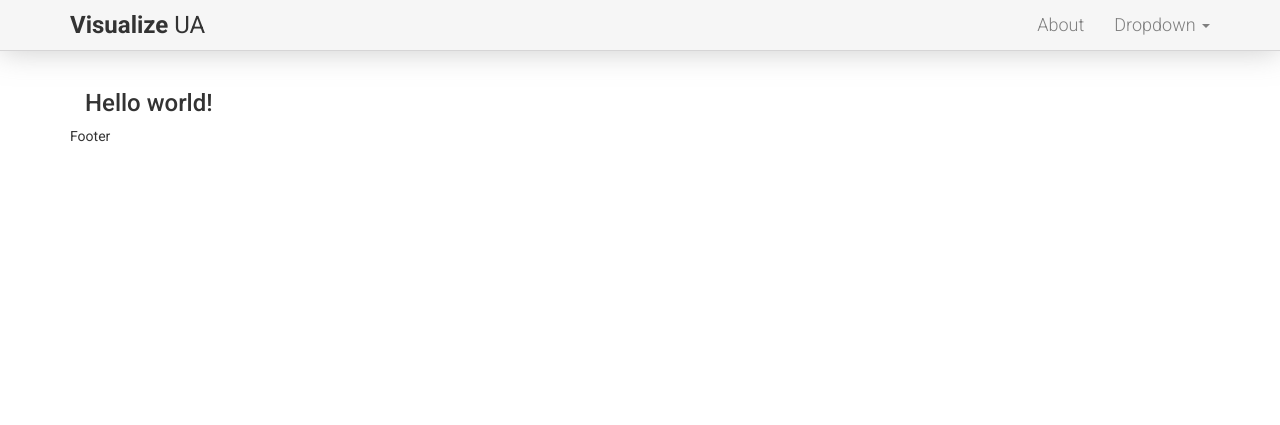
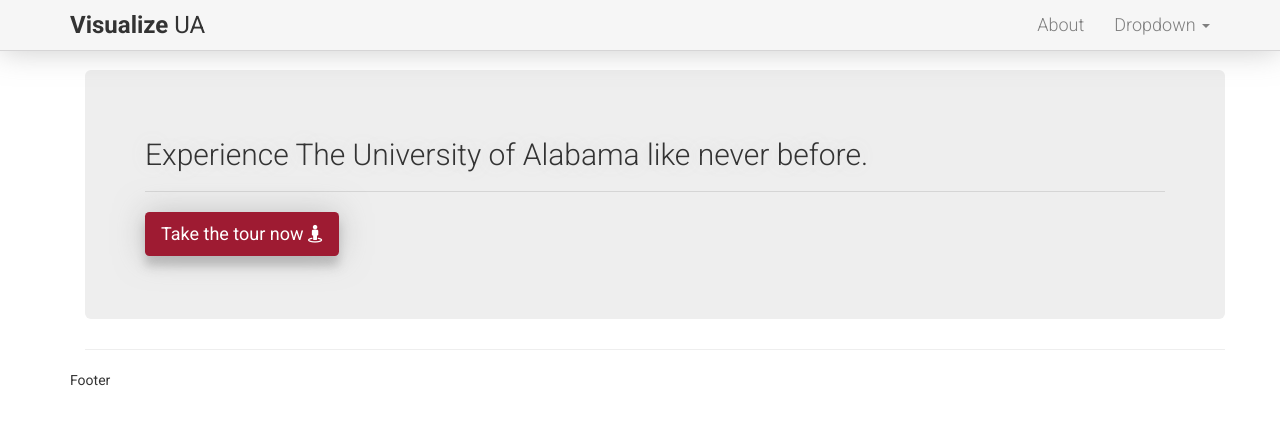
Before and after one commit to ajzeller/visualizeua, a Jekyll site: the page built from index.html, in a window 1280 px wide and 900 px high. Shown: the top 425 px of the window. Built offline with Jekyll 4.4.1, drawn with Linux system fonts in a browser that asks for light colours.

Commit message:
Update dropdown

```diff
--- a/_layouts/default.html
+++ b/_layouts/default.html
@@ -42,14 +42,14 @@
                       role="button" aria-haspopup="true" aria-expanded="false">Dropdown
                       <span class="caret"> </span></a>
                     <ul class="dropdown-menu">
-                      <li><a href="#">Thing 1</a></li>
-                      <li><a href="#">Thing 2</a></li>
-                      <li><a href="#">Thing 3</a></li>
-                      <li><a href="#">Thing 4</a></li>
-                      <li><a href="#">Thing 5</a></li>
-                      <li><a href="#">Thing 6</a></li>
+                      <li><a href="#">Large Scale Structures Lab</a></li>
+                      <li><a href="#">Engines and Combustion Lab</a></li>
+                      <li><a href="#">Micro-Fabrication Facility</a></li>
+                      <li><a href="#">Low-Speed Wind Tunnel Lab</a></li>
+                      <li><a href="#">Space Propulsion Observation and Testing</a></li>
+                      <li><a href="#">The Cube (3D Printing Lab)</a></li>
                       <li role="separator" class="divider"></li>
-                      <li><a href="#"><i class="fa fa-youtube-play" aria-hidden="true"></i> Another thing</a></li>
+                      <li><a href="#"><i class="fa fa-youtube-play" aria-hidden="true"></i> YouTube Channel</a></li>
                     </ul>
                   </li>
                 </ul>
--- a/index.html
+++ b/index.html
@@ -4,5 +4,13 @@ title: Home
 ---
 
 <div class="container">
-  <h3>Hello world!</h3>
+  <div class="jumbotron">
+      <h2 id="home-header">Experience The University of Alabama like never before.</h2>
+      <hr />
+      <p>
+        <button type="button" class="btn btn-primary btn-lg">Take the tour now <i class="fa fa-street-view" aria-hidden="true"></i></button>
+      </p>
+
+  </div>
+  <hr />
 </div>
```
